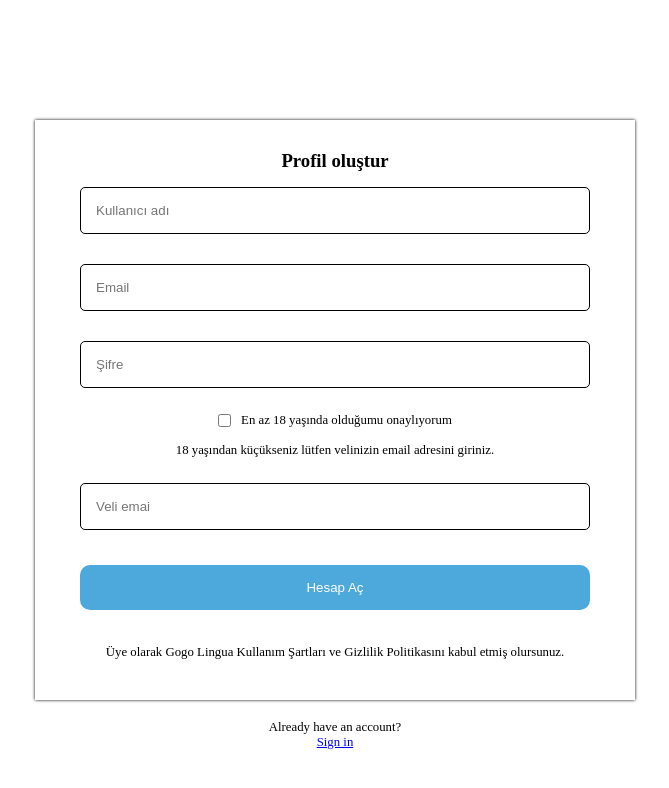
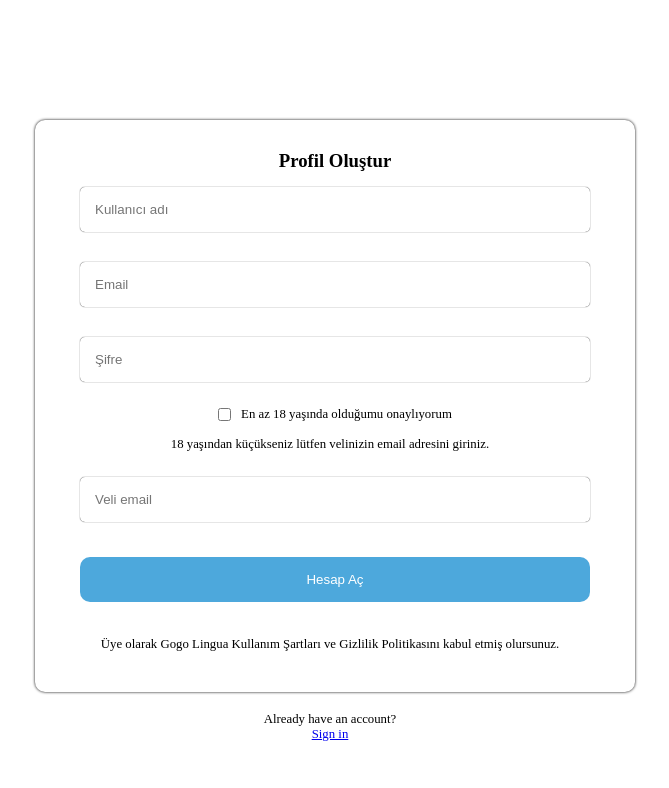
Before and after one commit to elearning-plaform/elearning-web, a React (Create React App) app: page /signup in a window 1280 px wide. Shown: the top 788 px of the page, without its empty margins (305-974 px from the left). Built offline with nearby package versions, Linux system fonts and the light colour scheme; no server answers.

Commit message:
Update Login.tsx
toast added

commented lines removed

```diff
--- a/package.json
+++ b/package.json
@@ -14,6 +14,7 @@
     "firebase": "^9.23.0",
     "react": "^18.2.0",
     "react-dom": "^18.2.0",
+    "react-hot-toast": "^2.4.1",
     "react-router-dom": "^6.14.1",
     "typescript": "^4.9.5",
     "web-vitals": "^2.1.4"
--- a/src/assets/sass/Login.scss
+++ b/src/assets/sass/Login.scss
@@ -19,6 +19,7 @@ body {
     max-width: 600px;
     width: 80%;
     padding: 30px;
+    border-radius: 10px;
 }
 
 .form-input {
@@ -26,6 +27,8 @@ body {
     border: 1px solid var(--main);
     border-radius: 5px;
     margin: 15px;
+    border: none;
+    box-shadow: 0 0 1px var(--main);
 }
 
 .age-restrictions {
@@ -33,15 +36,19 @@ body {
     text-align: left;
     margin: 10px auto 15px;
     font-size: 0.8rem;
+    max-width: 80%;
 
     input {
         margin-right: 10px;
+        // margin-left: 25px;
     }
 }
 
 p {
     font-size: 0.8rem;
     margin-bottom: 10px;
+    margin-left: 20px;
+    margin-right: 30px;
 }
 
 .form-submit {
--- a/src/page/Signup.tsx
+++ b/src/page/Signup.tsx
@@ -1,52 +1,87 @@
-import { useState } from 'react';
+import { useEffect, useState } from 'react';
 import { NavLink, useNavigate } from 'react-router-dom';
 import { createUserWithEmailAndPassword, sendEmailVerification } from 'firebase/auth';
-import { auth } from '../firebase';
+import firebase, { auth } from '../firebase';
+import toast, { Toaster } from 'react-hot-toast';
+
+const notify = () => toast('Here is your toast.');
 
 const Signup = () => {
     const navigate = useNavigate();
 
+    const [username, setUserName] = useState('')
     const [email, setEmail] = useState('')
-    const [password, setPassword] = useState('');
+    const [password, setPassword] = useState('')
+    const [parentConfirmation, setParentConfirm] = useState('')
+    const [isChecked, setIsChecked] = useState(false)
+
+    const handleCheckboxChange = () => {
+        setIsChecked(!isChecked);
+    };
+
+    // const notify = () => toast('Here is your toast.')
 
     const onSubmit = async (e: { preventDefault: () => void; }) => {
         e.preventDefault()
 
         await createUserWithEmailAndPassword(auth, email, password)
             .then(async (userCredential) => {
-                // Signed in
+                // SIGNING UP
                 const user = userCredential.user;
-                const idToken = await user.getIdToken();
-                console.log("idToken - ", idToken);
-                console.log(user);
                 sendEmailVerification(user)
+                alert("Please check your email for verification")
                 navigate("/login")
-                alert("Please check your email for verification")
             })
+            // ERROR HANDLING
             .catch((error) => {
                 const errorCode = error.code;
                 const errorMessage = error.message;
-                console.log(errorCode, errorMessage);
-                // ..
+
+                switch (errorCode) {
+                    case 'auth/email-already-in-use':
+                        toast.error(`Email address ${email} already in use.`);
+                        console.log(errorMessage);
+                        break;
+                    case 'auth/invalid-email':
+                        toast.error(`Email address ${email} is invalid.`);
+                        console.log(errorMessage);
+                        break;
+                    case 'auth/operation-not-allowed':
+                        toast.error(`Error during sign up.`);
+                        console.log(errorMessage);
+                        break;
+                    case 'auth/weak-password':
+                        toast.error('Password is not strong enough. Add additional characters including special characters and numbers.');
+                        console.log(errorMessage);
+                        break;
+                    default:
+                        console.log(errorMessage);
+                        break;
+                }
             });
-
     }
 
     return (
 
         <div className="form-container">
-            <form className="form">
-                <h3> Profil oluştur </h3>
+            <Toaster />
+            <form
+                className="form"
+                onSubmit={onSubmit}
+            >
+                <h3> Profil Oluştur </h3>
 
                 <input
+                    // USERNAME
                     className="form-input"
                     type="username"
-                    // value={username}
-                    // onChange={(e) => setUserName(e.target.value)}
+                    value={username}
+                    onChange={(e) => setUserName(e.target.value)}
                     required
                     placeholder="Kullanıcı adı"
                 />
                 <input
+                    // EMAIL
                     className="form-input"
                     type="email"
                     value={email}
@@ -55,20 +90,24 @@ const Signup = () => {
                     placeholder="Email"
                 />
                 <input
+                    // PASSWORD
                     className="form-input"
                     type="password"
                     value={password}
                     onChange={(e) => setPassword(e.target.value)}
                     required
+
                     placeholder="Şifre"
+                    minLength={6}
                 />
                 <div className="age-restrictions">
                     <input
+                        // AGE RESTRICTIONS
                         id='email-okay'
                         type="checkbox"
                         name="years-old"
-                    // onChange={handleChange}
-                    // checked={formData.joinedNewsletter}
+                        onChange={handleCheckboxChange}
+                        checked={isChecked}
                     />
                     <label htmlFor="okayToEmail">En az 18 yaşında olduğumu onaylıyorum</label>
                 </div>
@@ -76,28 +115,24 @@ const Signup = () => {
                 <p>18 yaşından küçükseniz lütfen velinizin email adresini giriniz.</p>
 
                 <input
+                    // PARENTS EMAIL
                     className="form-input"
                     type="email"
-                    // value={email}
-                    // onChange={(e) => setEmail(e.target.value)}
-                    required
-                    placeholder="Veli emai"
+                    value={parentConfirmation}
+                    onChange={(e) => setParentConfirm(e.target.value)}
+                    required={!isChecked}
+                    placeholder="Veli email"
                 />
 
-                <button
-                    className="form-submit"
-                    type="submit"
-                    onClick={onSubmit}
-                >
-                    Hesap Aç
-                </button>
+                <button className="form-submit">
+                    Hesap Aç</button>
 
                 <p>Üye olarak Gogo Lingua Kullanım Şartları ve Gizlilik Politikasını
                     kabul etmiş olursunuz.</p>
+
             </form>
 
-            <p className='signin-link'>
-                Already have an account?{' '}
+            <p className='signin-link'> Already have an account?
                 <NavLink to="/login"> Sign in</NavLink>
             </p>
 
```
Also changed, not shown: src/page/Login.tsx (+7 -7 lines), 1 other file (tests, documents, lock files or other folders).
